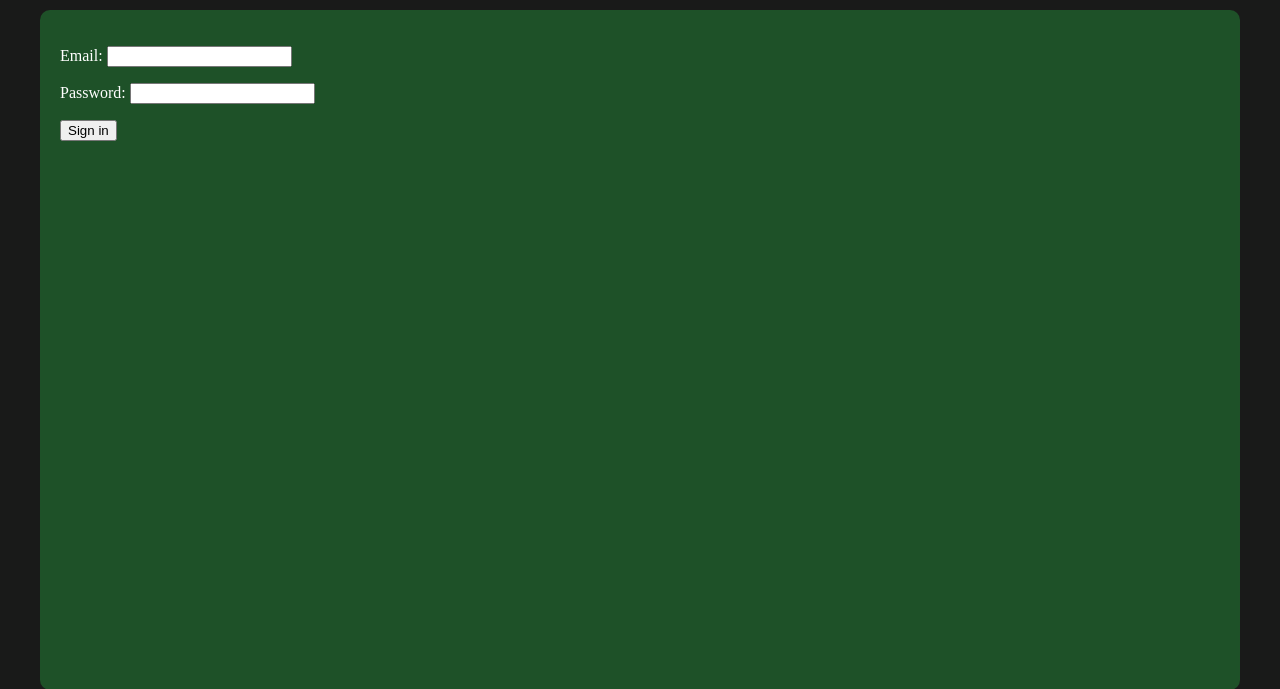
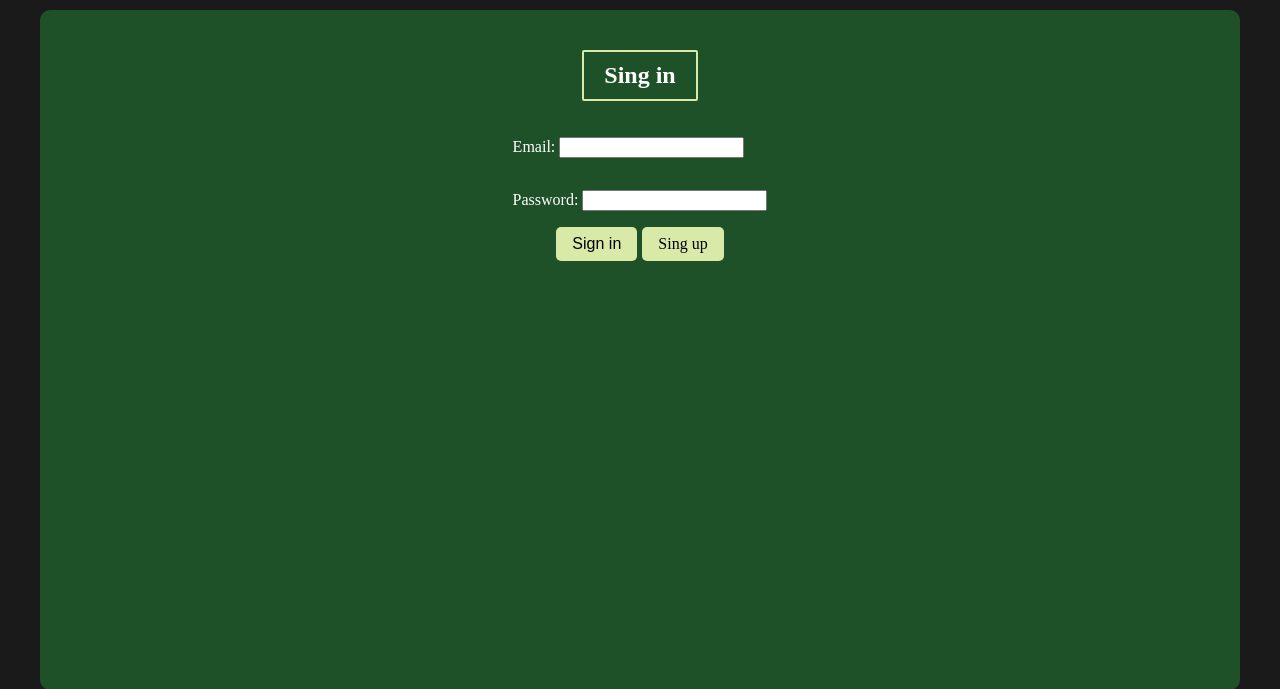
Before and after one commit to BRANYA43/hotel-site, a Django app: page /account/sing-in/ in a window 1280 px wide. Shown: the part 64-753 px from the top of the page. Run offline with Django 5.2, Linux system fonts and the light colour scheme.

Commit message:
Add forms

```diff
--- a/src/accounts/forms.py
+++ b/src/accounts/forms.py
@@ -89,7 +89,7 @@ class ProfileUpdateFormMixin(forms.ModelForm):
         model = Profile
         fields = ['first_name', 'last_name', 'birthday', 'telephone']
         widgets = {
-            'birthday': forms.DateInput(),
+            'birthday': forms.DateInput(attrs={'type': 'date'}),
         }
 
     @staticmethod
--- a/src/accounts/templates/accounts/login_form.html
+++ b/src/accounts/templates/accounts/login_form.html
@@ -1,8 +1,16 @@
 {% extends 'base.html' %}
+{% block title %}Sing In{% endblock %}
 {% block content %}
-<form id="id_login_form" method="post">
-    {% csrf_token %}
-    {{ form.as_p }}
-    <button id="id_login_button" type="submit">Sign in</button>
-</form>
+<div class="form-block">
+    <h2 class="form-header">Sing in</h2>
+    <form id="id_login_form" method="post">
+        {% csrf_token %}
+        {{ form.as_p }}
+        <div class="form-buttons">
+            <button id="id_login_button" type="submit">Sign in</button>
+            <a id="id_registering_button" href="{% url 'accounts:user-register' %}">Sing up</a>
+        </div>
+
+    </form>
+</div>
 {% endblock %}
--- a/src/bookings/forms.py
+++ b/src/bookings/forms.py
@@ -10,7 +10,10 @@ class BookingCreateForm(forms.ModelForm):
     class Meta:
         model = Booking
         fields = ['persons', 'type', 'has_children', 'check_in', 'check_out']
-        widgets = {'user': forms.HiddenInput()}
+        widgets = {
+            'check_in': forms.DateInput(attrs={'type': 'date'}),
+            'check_out': forms.DateInput(attrs={'type': 'date'}),
+        }
 
     def __init__(self, user, *args, **kwargs):
         super().__init__(*args, **kwargs)
--- /dev/null
+++ b/src/utils/static/form.css
@@ -0,0 +1,82 @@
+form {
+    display: flex;
+    flex-direction: column;
+}
+
+form label {
+    margin-bottom: 5px;
+}
+
+form input[type=text], form input[type=number], form input[type=date] {
+    display: block;
+    border: 0;
+    border-radius: 5px;
+    font-size: 12px;
+    padding: 6px 12px;
+    width: 220px;
+}
+
+form input[type=checkbox] {
+    border: 0;
+    width: 20px;
+    height: 20px;
+}
+
+form select {
+    border: 0;
+    border-radius: 5px;
+    font-size: 12px;
+    padding: 8px 12px;
+}
+
+form button {
+    background-color: #D8E9A8;
+    border: 0;
+    border-radius: 5px;
+    font-size: 16px;
+    padding: 8px 16px;
+    width: fit-content;
+}
+
+form a {
+    color: black;
+    text-decoration: none;
+    background-color: #D8E9A8;
+    border: 0;
+    border-radius: 5px;
+    font-size: 16px;
+    padding: 8px 16px;
+    width: fit-content;
+}
+
+form button:hover {
+    background-color: #33e556;
+}
+
+.form-buttons {
+    display: flex;
+    justify-content: center;
+}
+
+.form-buttons * {
+    margin-right: 5px;
+}
+
+.form-buttons *:last-child {
+    margin-right: 0;
+}
+
+.form-block {
+    display: flex;
+    flex-direction: column;
+    align-items: center;
+    width: 100%;
+}
+
+.form-header {
+    border: 2px solid #D8E9A8;
+    border-radius: 2px;
+    padding: 10px 20px;
+    text-align: center;
+    width: fit-content;
+}
--- a/src/utils/templates/base.html
+++ b/src/utils/templates/base.html
@@ -6,6 +6,7 @@
     <link rel="stylesheet" href="{% static 'base.css' %}">
     <link rel="stylesheet" href="{% static 'navbar.css' %}">
     <link rel="stylesheet" href="{% static 'footer.css' %}">
+    <link rel="stylesheet" href="{% static 'form.css' %}">
     {% block links %}{% endblock %}
     <title>{% block title %}Title{% endblock %}</title>
 </head>
```
Also changed, not shown: src/accounts/templates/accounts/account_form.html (+11 -5 lines), src/accounts/templates/accounts/register_continue_form.html (+11 -5 lines), src/accounts/templates/accounts/register_form.html (+12 -5 lines), src/bookings/templates/bookings/create_form.html (+12 -5 lines).
